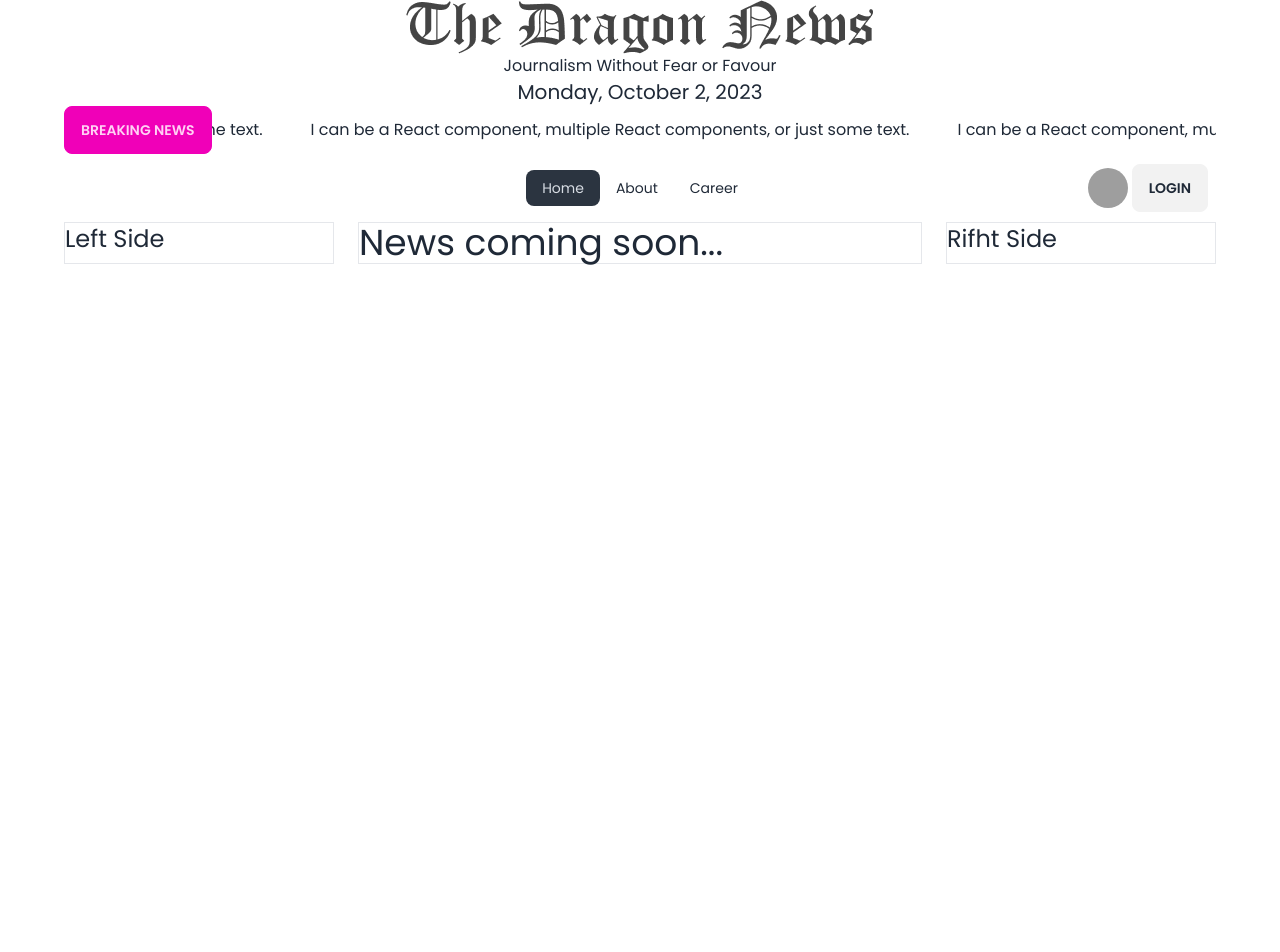
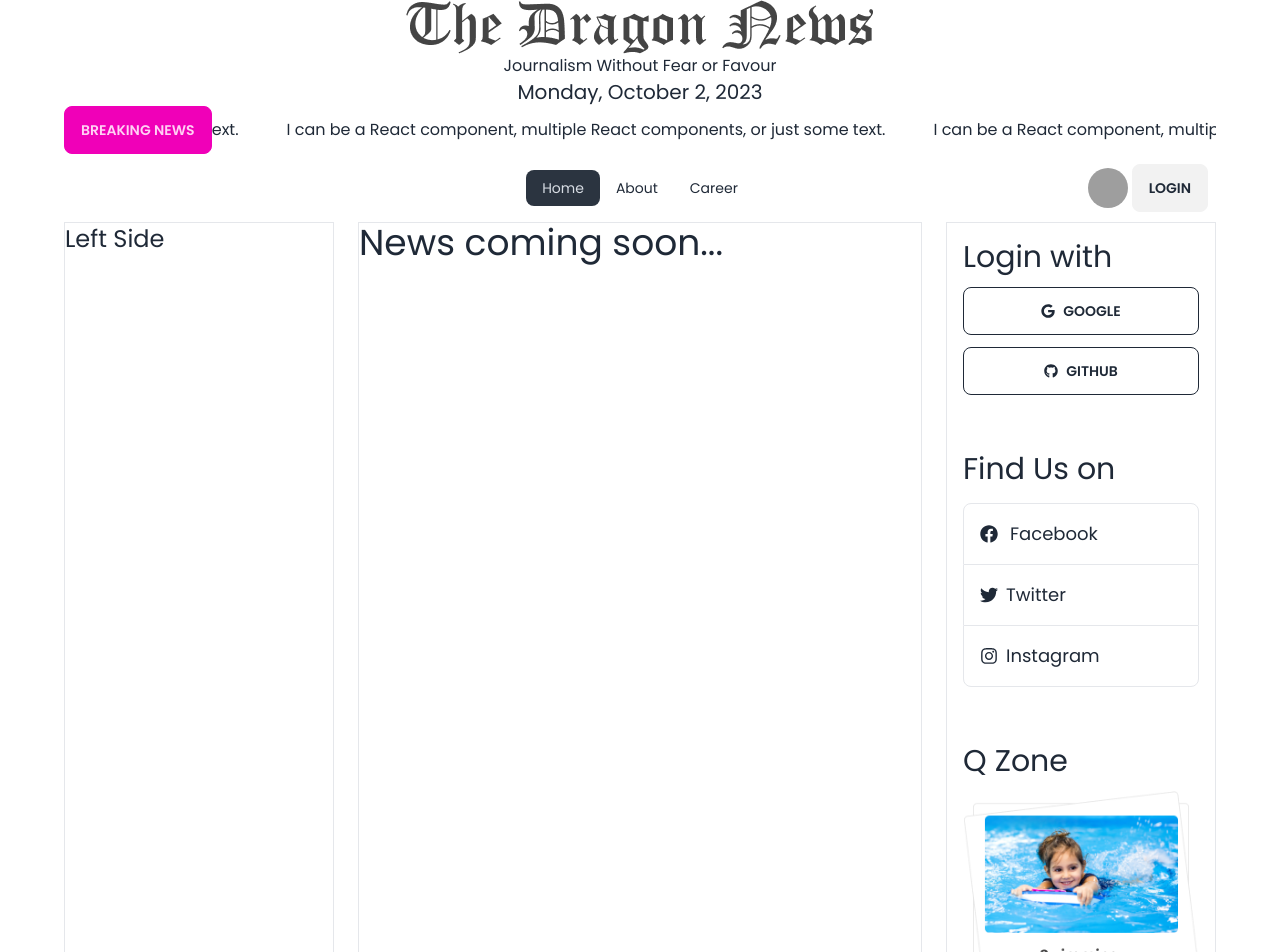
Before and after one commit to ronee-muhammad-rayhan/react-dragon-news-auth, a React (Vite) app: page / in a window 1280 px wide. Shown: the top 952 px of the page. Before the commit the page ends 800 px from the top, so only its background shows below. Built offline with nearby package versions, Linux system fonts and the light colour scheme; grey boxes are pictures that could not be loaded.

Commit message:
52-8 Right navigation and info with icons

```diff
--- a/package.json
+++ b/package.json
@@ -17,6 +17,7 @@
     "react": "^18.2.0",
     "react-dom": "^18.2.0",
     "react-fast-marquee": "^1.6.1",
+    "react-icons": "^4.11.0",
     "react-router-dom": "^6.16.0",
     "sort-by": "^1.2.0"
   },
--- a/src/pages/Shared/RightSideNav/RightSideNav.jsx
+++ b/src/pages/Shared/RightSideNav/RightSideNav.jsx
@@ -1,8 +1,44 @@
-
+import { FaFacebook, FaGithub, FaGoogle, FaInstagram, FaTwitter } from 'react-icons/fa';
+import qZone1 from '../../../assets/qZone1.png';
+import qZone2 from '../../../assets/qZone2.png';
+import qZone3 from '../../../assets/qZone3.png';
 const RightSideNav = () => {
     return (
         <div>
-            <h2 className="text-2xl">Rifht Side</h2>
+            <div className='p-4 space-y-3 mb-6'>
+                <h2 className="text-3xl">Login with</h2>
+                <button className="btn btn-outline w-full">
+                    <FaGoogle></FaGoogle>
+                    Google
+                </button>
+                <button className="btn btn-outline w-full">
+                    <FaGithub></FaGithub>
+                    Github
+                </button>
+            </div>
+            <div className='p-4 space-y-0 mb-6'>
+                <h2 className="text-3xl mb-4">Find Us on</h2>
+                <a className='p-4 flex text-lg items-center border rounded-t-lg' href="">
+                    <FaFacebook className='mr-3'></FaFacebook>
+                    <span>Facebook</span>
+                </a>
+                <a className='p-4 flex text-lg items-center border-x' href="">
+                    <FaTwitter className='mr-2'></FaTwitter>
+                    <span>Twitter</span>
+                </a>
+                <a className='p-4 flex text-lg items-center border rounded-b-lg' href="">
+                    <FaInstagram className='mr-2'></FaInstagram>
+                    <span>Instagram</span>
+                </a>
+            </div>
+
+            {/* Q-Zone */}
+            <div className='p-4 space-y-3 mb-6'>
+                <h2 className="text-3xl">Q Zone</h2>
+                <img src={qZone1} alt="" />
+                <img src={qZone2} alt="" />
+                <img src={qZone3} alt="" />
+            </div>
         </div>
     );
 };
```
Also changed, not shown: 1 other file (tests, documents, lock files or other folders).
